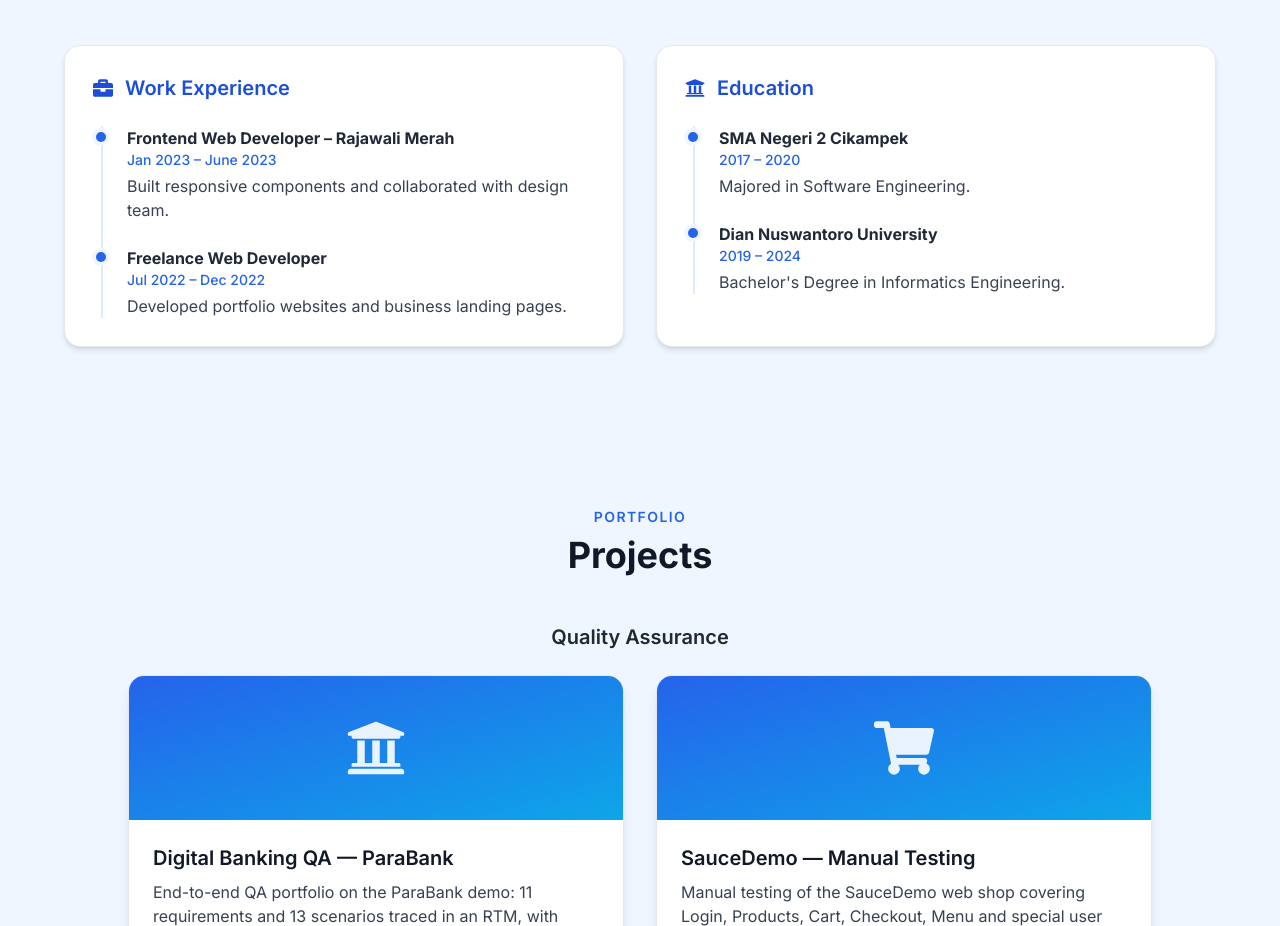
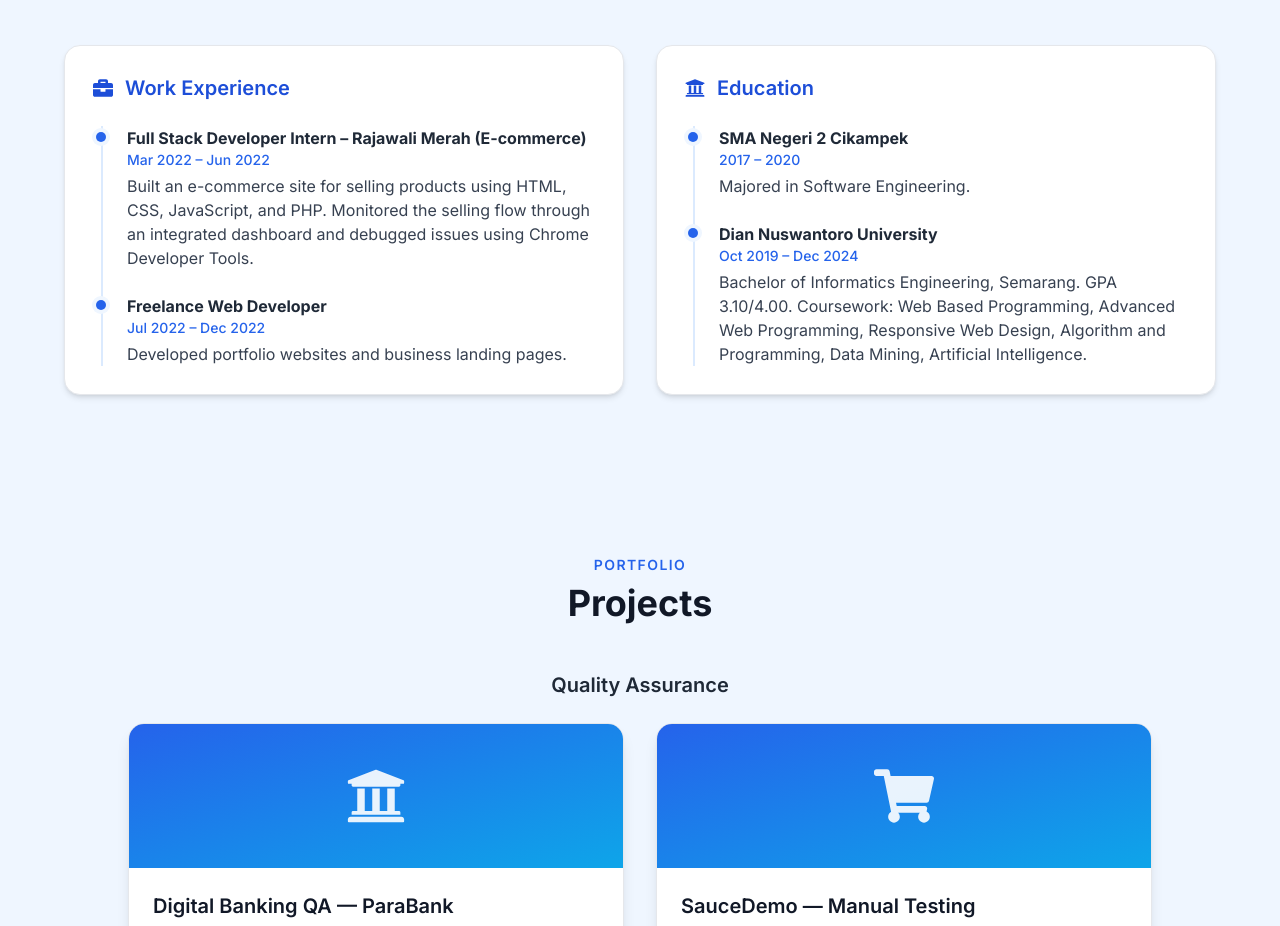
Before and after one commit to tegargr28/portofolio, a React (Vite) app: page / in a window 1280 px wide. Shown: the part 1747-2673 px from the top of the page. Built offline with nearby package versions, Linux system fonts and the light colour scheme.

Commit message:
Align Experience and Education data with the new CV

```diff
--- a/src/components/Education.jsx
+++ b/src/components/Education.jsx
@@ -8,7 +8,7 @@ const Education = () => {
       icon: <FaBriefcase />,
       title: "Work Experience",
       items: [
-        { role: "Frontend Web Developer – Rajawali Merah", period: "Jan 2023 – June 2023", desc: "Built responsive components and collaborated with design team." },
+        { role: "Full Stack Developer Intern – Rajawali Merah (E-commerce)", period: "Mar 2022 – Jun 2022", desc: "Built an e-commerce site for selling products using HTML, CSS, JavaScript, and PHP. Monitored the selling flow through an integrated dashboard and debugged issues using Chrome Developer Tools." },
         { role: "Freelance Web Developer", period: "Jul 2022 – Dec 2022", desc: "Developed portfolio websites and business landing pages." }
       ]
     },
@@ -17,7 +17,7 @@ const Education = () => {
       title: "Education",
       items: [
         { role: "SMA Negeri 2 Cikampek", period: "2017 – 2020", desc: "Majored in Software Engineering." },
-        { role: "Dian Nuswantoro University", period: "2019 – 2024", desc: "Bachelor's Degree in Informatics Engineering." }
+        { role: "Dian Nuswantoro University", period: "Oct 2019 – Dec 2024", desc: "Bachelor of Informatics Engineering, Semarang. GPA 3.10/4.00. Coursework: Web Based Programming, Advanced Web Programming, Responsive Web Design, Algorithm and Programming, Data Mining, Artificial Intelligence." }
       ]
     }
   ]
```
